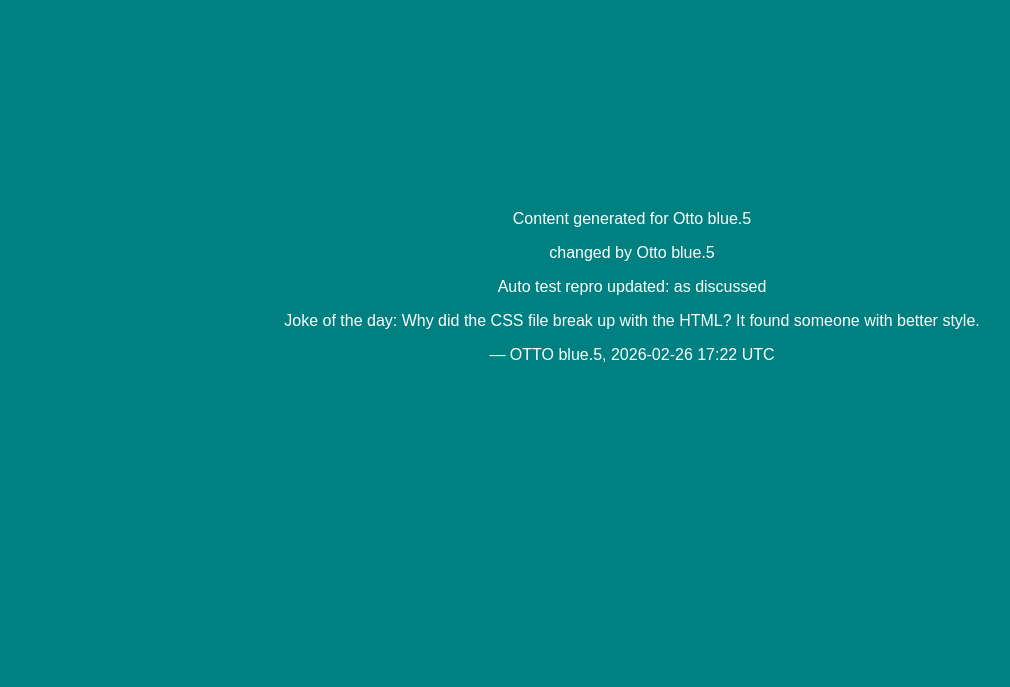
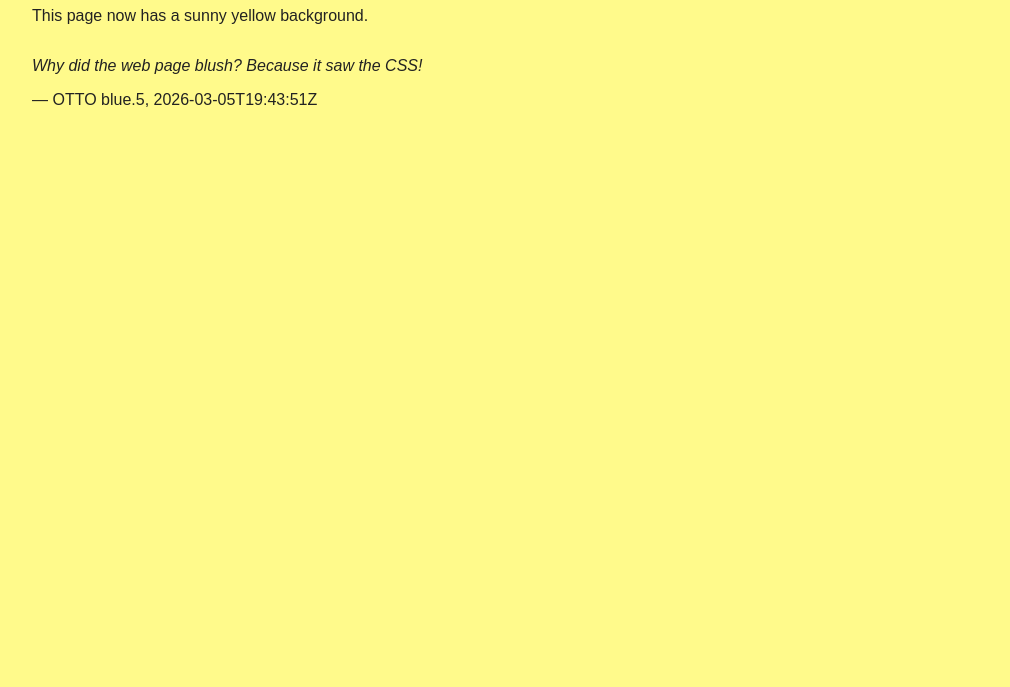
Before and after one commit to arminpressler/Ottos_test_web, a plain HTML site: page index.html in a window 1280 px wide. Shown: the part 113-800 px from the top of the page, without its empty margins (8-1018 px from the left). Drawn offline with Linux system fonts and the light colour scheme.

Commit message:
fix: ensure preview shows yellow background + joke
Closes: #32

```diff
--- a/index.html
+++ b/index.html
@@ -1,31 +1,17 @@
 <!doctype html>
 <html>
 <head>
+  <meta charset="utf-8">
   <title>Ottos Test Web</title>
   <style>
-    body {
-      background-color: #008080; /* new color: teal */
-      color: #ffffff;
-      font-family: Arial, sans-serif;
-      margin: 0;
-      min-height: 100vh;
-      display: flex;
-      flex-direction: column;
-      align-items: center;
-      justify-content: center;
-    }
-    p {
-      margin: 0.5rem 0;
-    }
+    body { background: #fffa8b; color: #222; font-family: sans-serif; padding: 2rem; }
+    .joke { margin-top: 2rem; font-style: italic; }
   </style>
 </head>
 <body>
-  <p>Content generated for Otto blue.5</p>
-  <p>changed by Otto blue.5</p>
-  <p>Auto test repro updated: as discussed</p>
-  <p>Joke of the day: Why did the CSS file break up with the HTML? It found someone with better style.</p>
-  <p>— OTTO blue.5, 2026-02-26 17:22 UTC</p>
+  <h1>Welcome to Ottos Test Web</h1>
+  <p>This page now has a sunny yellow background.</p>
+  <p class="joke">Why did the web page blush? Because it saw the CSS!</p>
+  <p>— OTTO blue.5, 2026-03-05T19:43:51Z</p>
 </body>
 </html>
-
-<!-- OTTO: updated background color and daily joke -->
```
